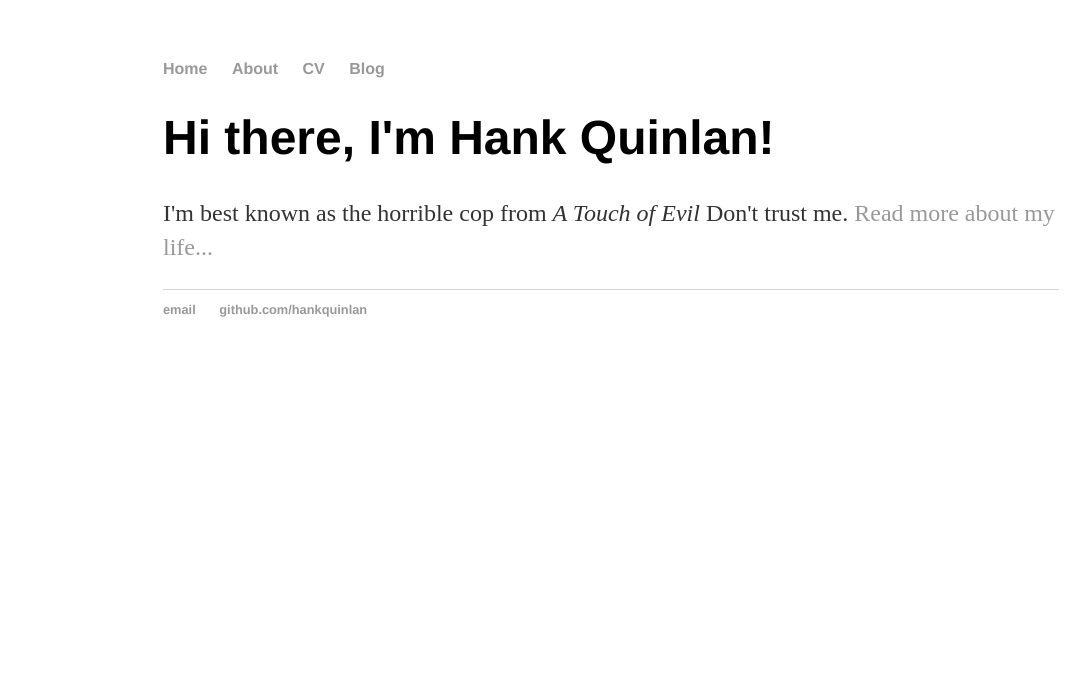
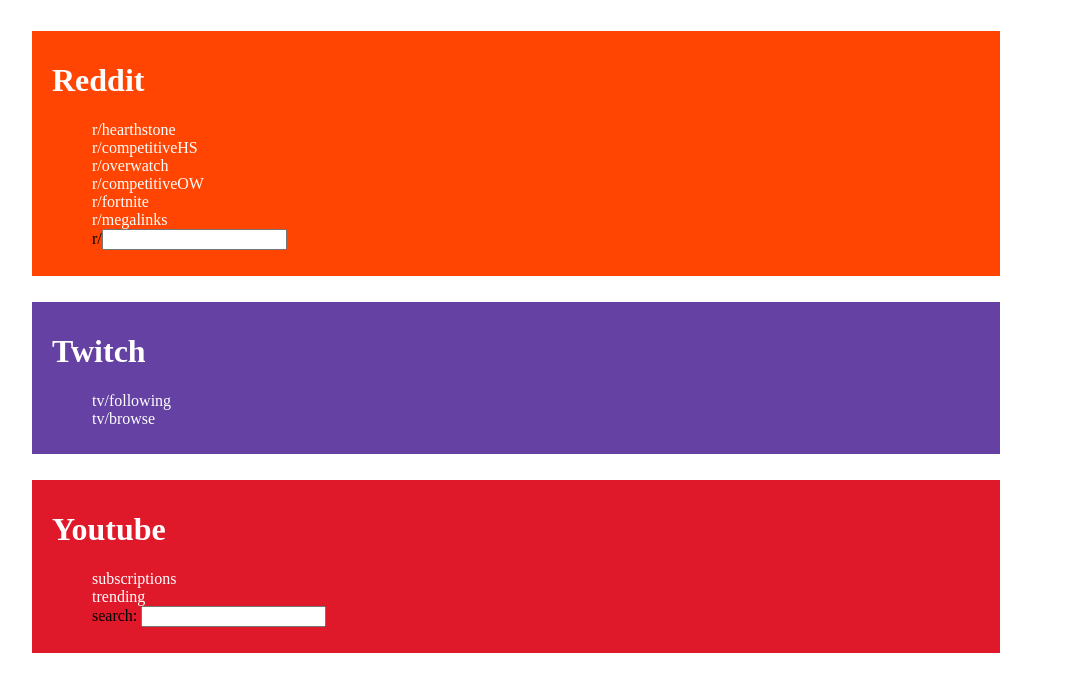
Before and after one commit to AcmChan/Acmchan.github.io, a Jekyll site: the page index.html, which Jekyll copies as it is, in a window 1280 px wide. Shown: the top 692 px of the page, without its empty margins (29-1115 px from the left). Built offline with Jekyll 4.4.1, drawn with Linux system fonts in a browser that asks for light colours.

Commit message:
Add files via upload

```diff
--- /dev/null
+++ b/css/styles.css
@@ -0,0 +1,43 @@
+.body {
+	display: flex;
+	flex-direction: column;
+	justify-content: center;
+}
+
+ul {
+	list-style-type: none;
+}
+
+a:link, a:visited, a:hover, a:active{
+	color:white;
+	text-decoration: none;
+}
+
+button {
+
+    background: transparent;
+    border: none !important;
+    font-size:0;
+}
+
+.reddit, .twitch, .youtube {
+  border-style: solid;
+  border-width: 50%;
+  border-color: white;
+  width: 75%;
+  margin:20px 0 0 50px;
+  padding: 10px 0 10px 20px;
+}
+
+.reddit {
+  background-color: #ff4501;
+}
+
+
+.twitch {
+	background-color: #6441a3;
+}
+
+.youtube {
+	background-color: #e0192a;
+}
--- a/index.html
+++ b/index.html
@@ -1,8 +1,72 @@
----
-layout: default
-title: Hank Quinlan, Horrible Cop
----
-<div class="blurb">
-	<h1>Hi there, I'm Hank Quinlan!</h1>
-	<p>I'm best known as the horrible cop from <em>A Touch of Evil</em> Don't trust me. <a href="/about">Read more about my life...</a></p>
-</div><!-- /.blurb -->
+<!doctype html>
+
+<html lang="en">
+<head>
+	<meta charset="utf-8">
+
+	<title>New Page&lrm;</title>
+
+	<link rel="stylesheet" href="css/styles.css">
+</head>
+
+
+<body>
+	<div class="body">
+		<div class="reddit">
+			<h1><a class="test" href="http://reddit.com">Reddit</a></h1>
+			<p><ul>
+				<li><a href="http://reddit.com/r/hearthstone">r/hearthstone</a></li>
+				<li><a href="http://reddit.com/r/competitiveHS">r/competitiveHS</a></li>
+				<li><a href="http://reddit.com/r/overwatch">r/overwatch</a></li>
+				<li><a href="http://reddit.com/r/competitiveoverwatch">r/competitiveOW</a></li>
+				<li><a href="http://reddit.com/r/fortnitebr">r/fortnite</a></li>
+				<li><a href="http://reddit.com/r/megalinks">r/megalinks</a></li>
+				<li>
+					r/<input type="text" id="gtSubreddit" onkeypress="
+						if (event.keyCode == 13)
+							document.getElementById('gtSubredditBtn').click()" />
+				    <button id="gtSubredditBtn">Go</button>
+
+				    <script type="text/javascript">
+				        document.getElementById("gtSubredditBtn").addEventListener("click", function(){
+				            var url = document.getElementById("gtSubreddit").value;
+
+				            window.location.href = "http://www.reddit.com/r/"+url;
+
+				        });
+				    </script>
+				</li>
+			</ul></p>
+		</div>
+		<div class="twitch">
+			<h1><a href="http://www.twitch.tv">Twitch</a></h1>
+			<ul>
+				<li><a href="http://twitch.tv/following">tv/following</a></li>
+				<li><a href="http://twitch.tv/directory">tv/browse</a></li>
+			</ul>
+		</div>
+		<div class="youtube">
+			<h1><a href="http://www.youtube.com/">Youtube</a></h1>
+			<ul>
+				<li><a href="http://youtube.com/feed/subscriptions">subscriptions</a></li>
+				<li><a href="http://youtube.com/feed/trending">trending</a></li>
+				<li>
+					search: <input type="text" id="searchYoutube" onkeypress="
+						if (event.keyCode == 13)
+							document.getElementById('searchYoutubeBtn').click()" />
+				    <button id="searchYoutubeBtn">Go</button>
+
+				    <script type="text/javascript">
+				        document.getElementById("searchYoutubeBtn").addEventListener("click", function(){
+				            var url = document.getElementById("searchYoutube").value;
+
+				            window.location.href = "http://www.youtube.com/results?search_query="+url;
+
+				        });
+				    </script>
+				</li>
+			</ul>
+		</div>
+	</div>
+</body>
+</html>
--- /dev/null
+++ b/js/scripts.js
@@ -0,0 +1,5 @@
+<script type=text/javascript>
+function xyz() {
+  document.getElementById('gtSubreddit').action = {window.location.href = 'http://www.google.com';}
+}
+</script>
```
